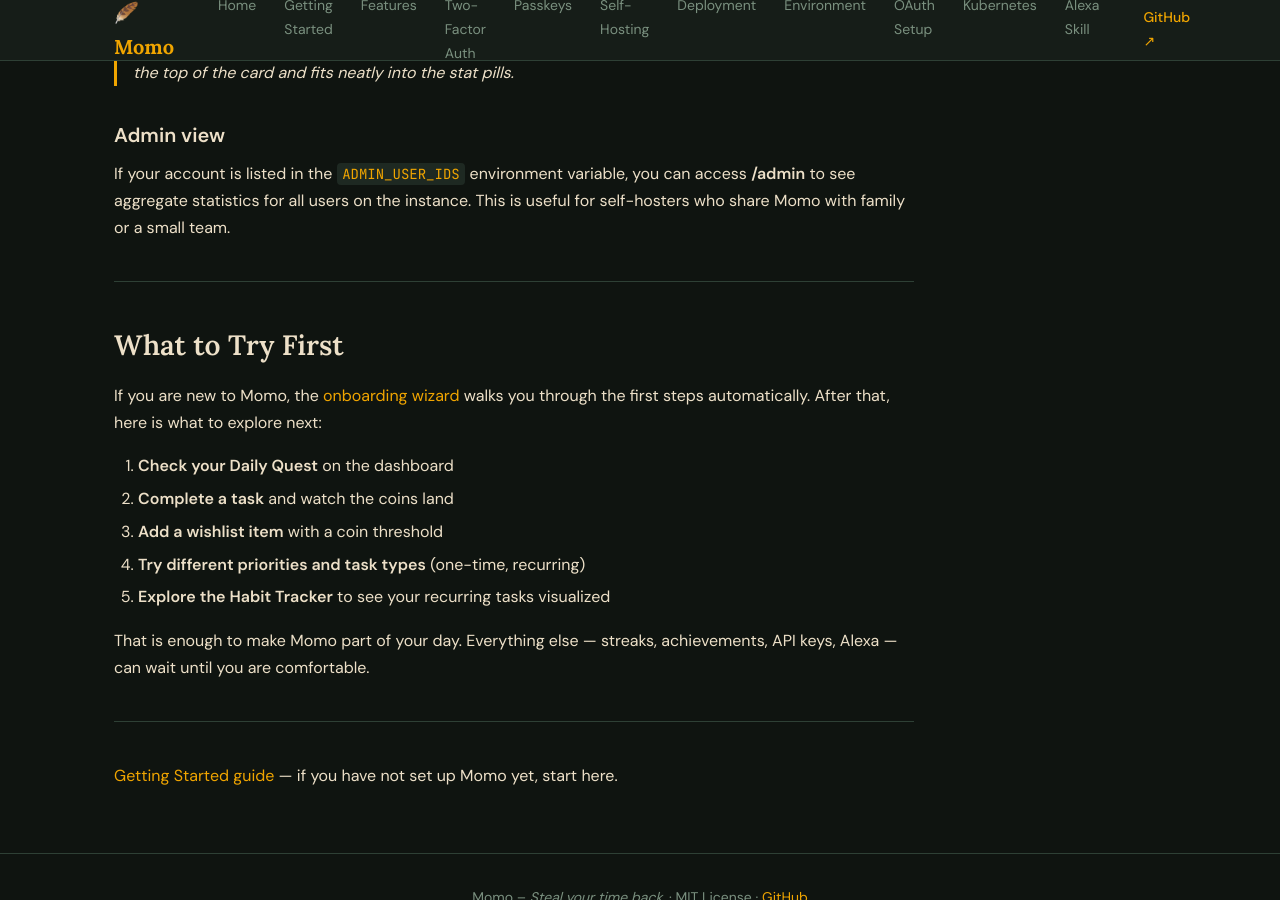
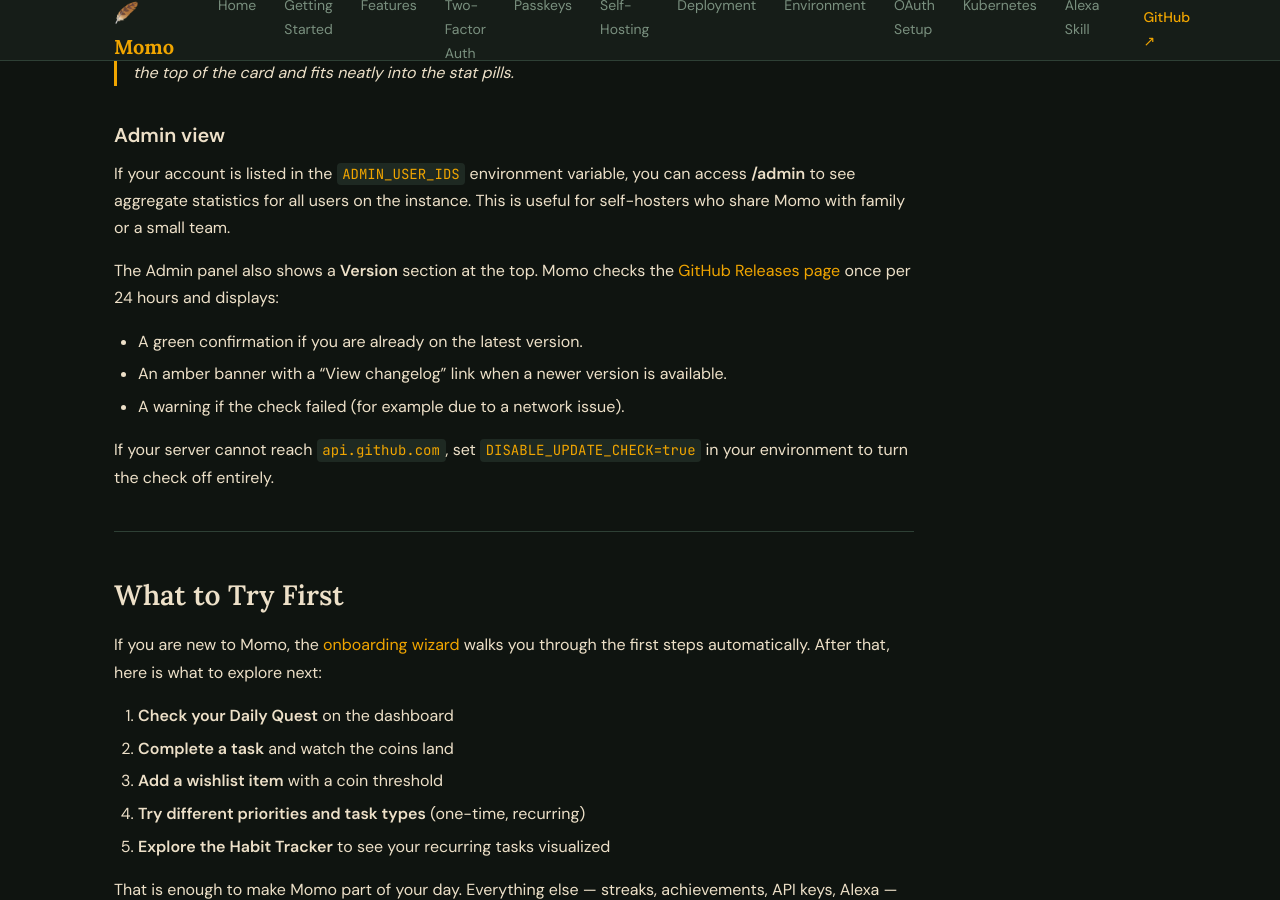
Before and after one commit to jp1337/momo, a Jekyll site: the page built from docs-site/features.md, in a window 1280 px wide and 900 px high, scrolled down 28418 px. Built offline with Jekyll 4.4.1, drawn with Linux system fonts in a browser that asks for light colours.

Commit message:
docs: document update-checker in user docs and lib/CLAUDE.md
- docs-site/features.md: add update-checker description to Admin section
- docs-site/environment-variables.md: add DISABLE_UPDATE_CHECK row
- lib/CLAUDE.md: add update-checker.ts module entry

Co-Authored-By: Claude Sonnet 4.6 <noreply@anthropic.com>

```diff
--- a/docs-site/features.md
+++ b/docs-site/features.md
@@ -871,6 +871,14 @@ Why a year view? Because habits are long-term. A single missed day feels catastr
 
 If your account is listed in the `ADMIN_USER_IDS` environment variable, you can access **/admin** to see aggregate statistics for all users on the instance. This is useful for self-hosters who share Momo with family or a small team.
 
+The Admin panel also shows a **Version** section at the top. Momo checks the [GitHub Releases page](https://github.com/jp1337/momo/releases) once per 24 hours and displays:
+
+- A green confirmation if you are already on the latest version.
+- An amber banner with a "View changelog" link when a newer version is available.
+- A warning if the check failed (for example due to a network issue).
+
+If your server cannot reach `api.github.com`, set `DISABLE_UPDATE_CHECK=true` in your environment to turn the check off entirely.
+
 ---
 
 ## What to Try First
```
Also changed, not shown: docs-site/environment-variables.md (+1 -0 lines), lib/CLAUDE.md (+1 -0 lines).
